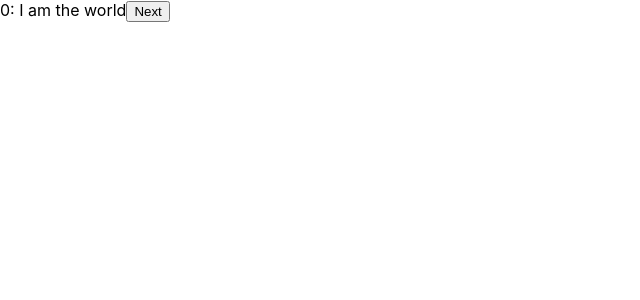
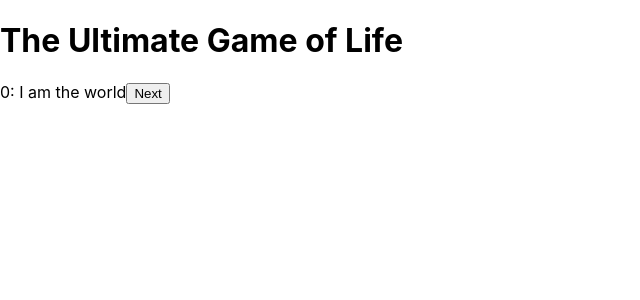
Before and after one commit to peterkzd/ultimate_gol, a React (Create React App) app: page / in a window 1280 px wide. Shown: the top 300 px of the page, without its empty margins (0-640 px from the left). Built offline with nearby package versions, Linux system fonts and the light colour scheme.

Commit message:
app test spec works again

```diff
--- a/src/App.tsx
+++ b/src/App.tsx
@@ -13,6 +13,7 @@ const Game: React.FC<GameProps> = ({ logic }) => {
     setGeneration(logic.nextState());
   }
   return (<div>
+    <h1>The Ultimate Game of Life</h1>
     {logic.display()}
     <button onClick={nextGeneration}>Next</button>
   </div>)
```
Also changed, not shown: 1 other file (tests, documents, lock files or other folders).
